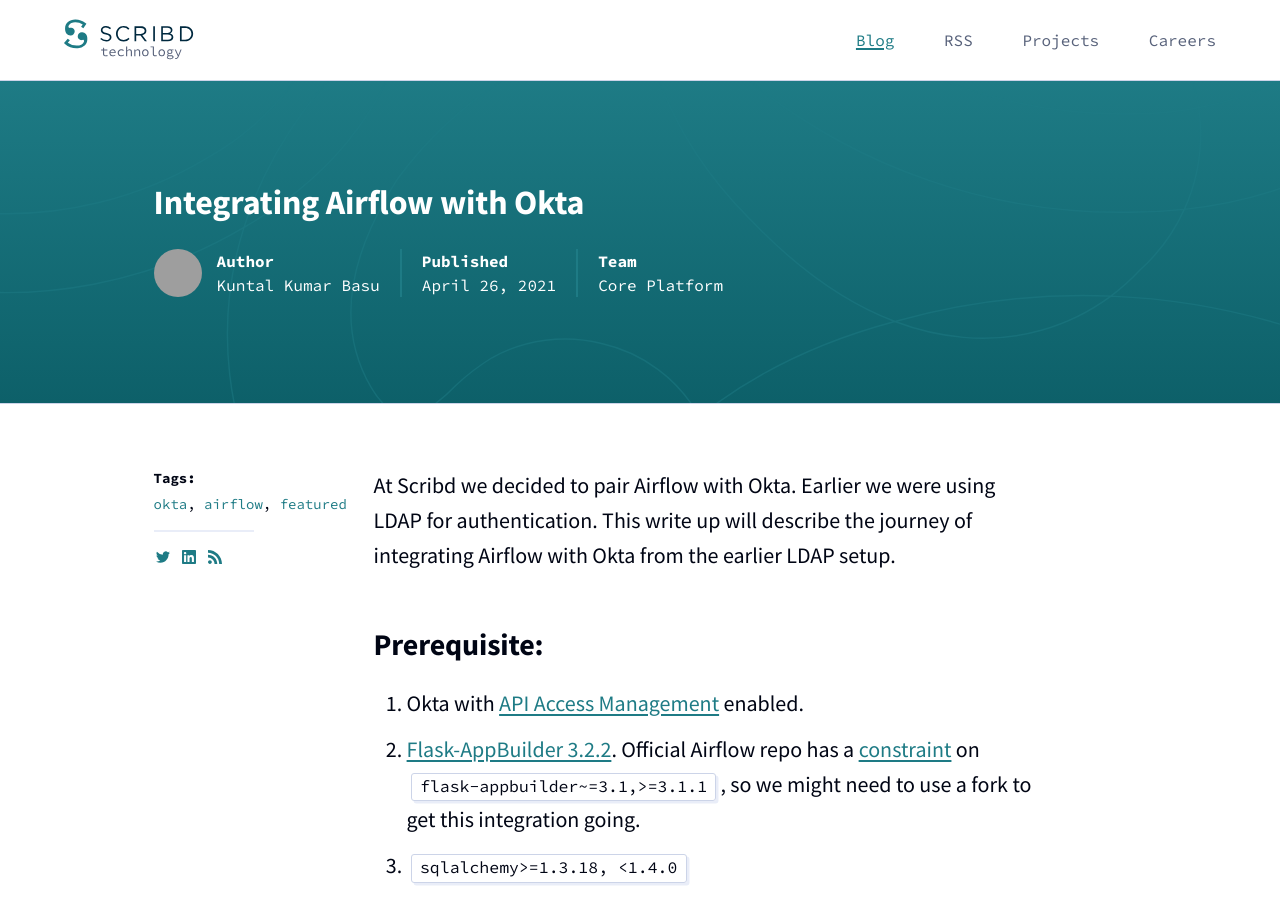
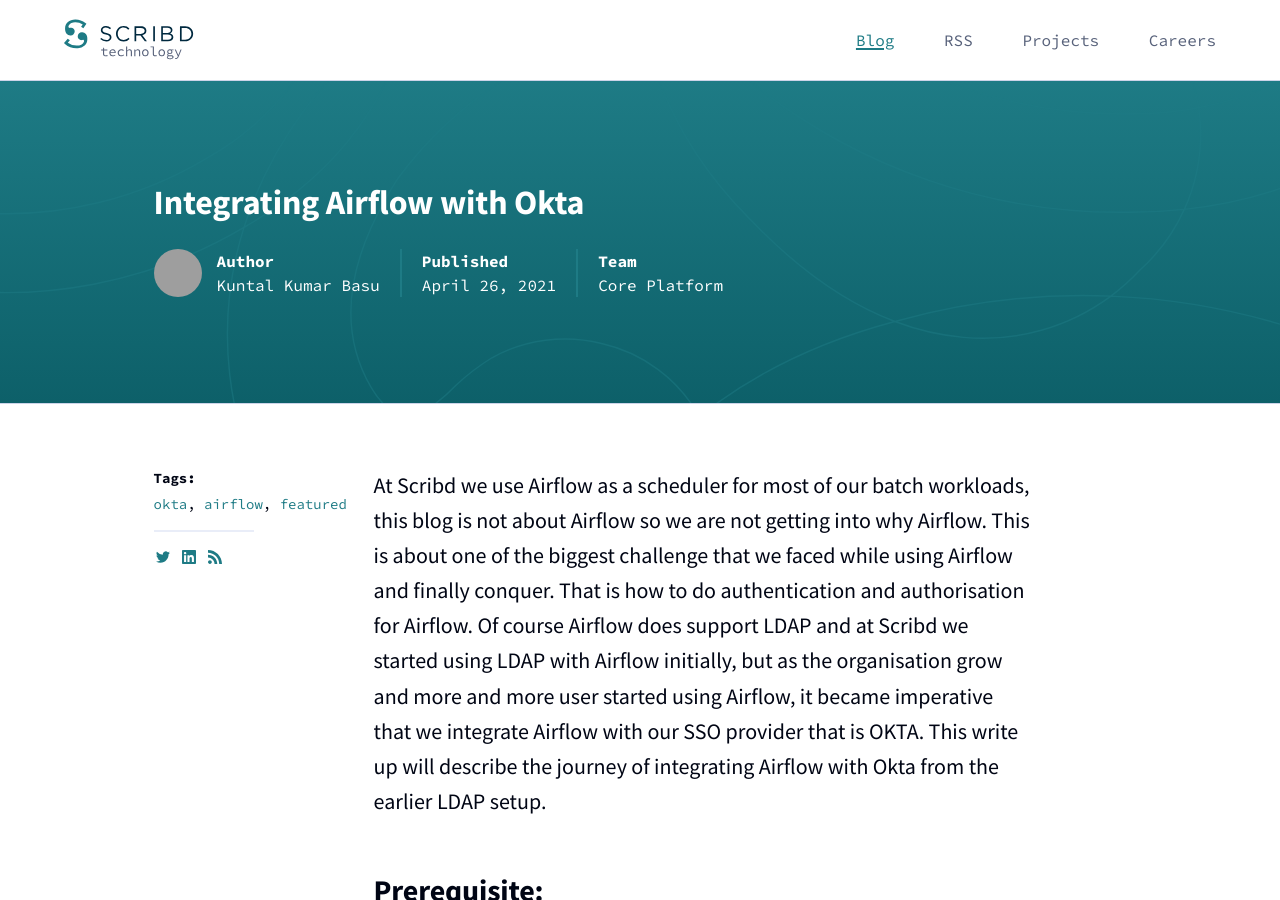
Before and after one commit to scribd/scribd.github.io, a Jekyll site: the page built from _posts/2021-04-26-integrating-airflow-and-okta.md, in a window 1280 px wide and 900 px high. Built offline with Jekyll 4.4.1, drawn with Linux system fonts in a browser that asks for light colours; grey boxes are pictures that could not be loaded.

Commit message:
updated the introduction

```diff
--- a/_posts/2021-04-26-integrating-airflow-and-okta.md
+++ b/_posts/2021-04-26-integrating-airflow-and-okta.md
@@ -10,9 +10,7 @@
 ---
 
 
-At Scribd we decided to pair Airflow with Okta. Earlier we were using LDAP for
-authentication. This write up will describe the journey of integrating Airflow
-with Okta from the earlier LDAP setup.
+At Scribd we use Airflow as a scheduler for most of our batch workloads, this blog is not about Airflow so we are not getting into why Airflow. This is about one of the biggest challenge that we faced while using Airflow and finally conquer. That is how to do authentication and authorisation for Airflow. Of course Airflow does support LDAP and at Scribd we started using LDAP with Airflow initially, but as the organisation grow and more and more user started using Airflow, it became imperative that we integrate Airflow with our SSO provider that is OKTA. This write up will describe the journey of integrating Airflow with Okta from the earlier LDAP setup.
 
 
 ## Prerequisite:
```
